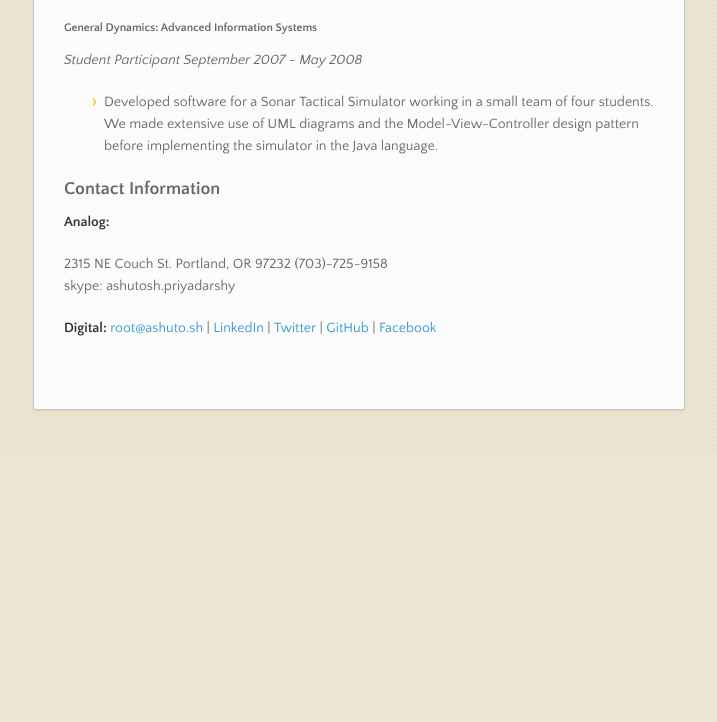
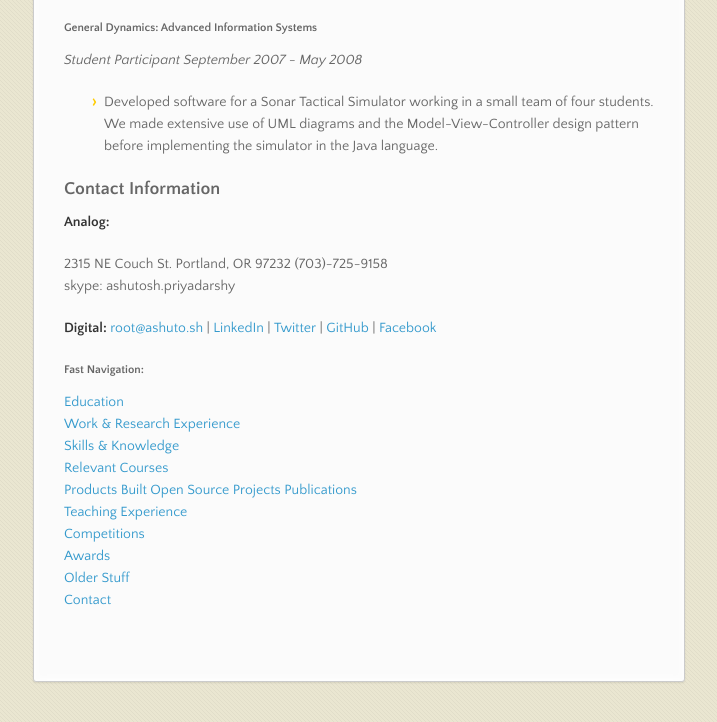
Before and after one commit to priyadarshy/resume, a plain HTML site: page index.html in a window 1280 px wide. Shown: the part 6356-7078 px from the top of the page, without its empty margins (282-999 px from the left). Before the commit the page ends 6806 px from the top, so only its background shows below. Drawn offline with nearby package versions, Linux system fonts and the light colour scheme.

Commit message:
Create gh-pages branch via GitHub

```diff
--- a/index.html
+++ b/index.html
@@ -284,6 +284,8 @@ auto-scheduled events. </li>
 <strong><a href="https://lumobodytech.com">LUMOback</a></strong>: Second full-time engineer. Wrote DSP and Machine Learning algorithms for activity recognition and health tracking. </li>
 </ul>
 
+<p><a id="opensource"></a></p>
+
 <h3>
 <a id="open-source-projects" class="anchor" href="#open-source-projects" aria-hidden="true"><span class="octicon octicon-link"></span></a>Open Source Projects</h3>
 
@@ -440,6 +442,22 @@ skype: ashutosh.priyadarshy</p>
 <a href="www.twitter.com/thepriyadarshy">Twitter</a> |
 <a href="www.github.com/thepriyadarshy">GitHub</a> |
 <a href="www.facebook.com/thepriyadarshy">Facebook</a></p>
+
+<h5>
+<a id="fast-navigation" class="anchor" href="#fast-navigation" aria-hidden="true"><span class="octicon octicon-link"></span></a>Fast Navigation:</h5>
+
+<p><a href="#education">Education</a><br>
+<a href="#researchwork">Work &amp; Research Experience</a><br>
+<a href="#skills">Skills &amp; Knowledge</a><br>
+<a href="#courses">Relevant Courses</a><br>
+<a href="#products">Products Built</a>
+<a href="#opensource">Open Source Projects</a>
+<a href="#publications">Publications</a><br>
+<a href="#teaching">Teaching Experience</a><br>
+<a href="#competitions">Competitions</a><br>
+<a href="#awards">Awards</a><br>
+<a href="#old">Older Stuff</a><br>
+<a href="#contact">Contact</a></p>
       </section>
       <footer>
         <p>Project maintained by <a href="https://github.com/priyadarshy">priyadarshy</a></p>
```
Also changed, not shown: params.json (+1 -1 lines).
